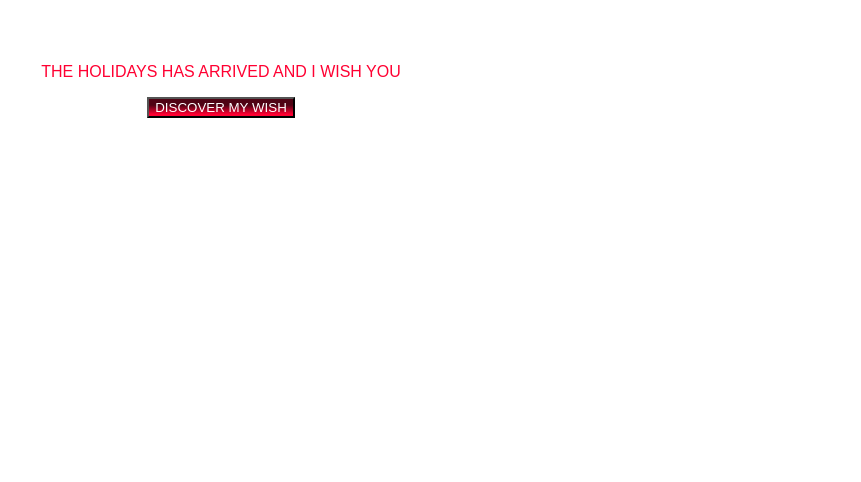
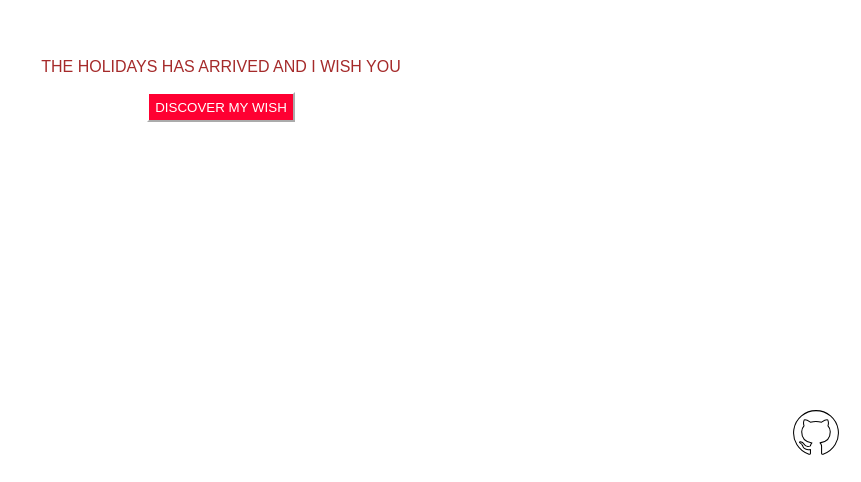
Before and after one commit to AchrafHannoun/snowfall, a website built with Vite: page index.html in a window 1280 px wide. Shown: the part 318-800 px from the top of the page, without its empty margins (419-1280 px from the left). Built offline with nearby package versions, Linux system fonts and the light colour scheme; a web font is replaced by a local one.

Commit message:
add github link

```diff
--- a/index.html
+++ b/index.html
@@ -1,11 +1,13 @@
-<!doctype html>
+<!DOCTYPE html>
 <html lang="en">
   <head>
     <meta charset="UTF-8" />
-    <link rel="preconnect" href="https://fonts.googleapis.com">
-<link rel="preconnect" href="https://fonts.gstatic.com" crossorigin>
-<link href="https://fonts.googleapis.com/css2?family=Rouge+Script&display=swap" rel="stylesheet">
-    <link rel="icon" type="image/svg+xml" href="/vite.svg" />
+    <link rel="preconnect" href="https://fonts.googleapis.com" />
+    <link rel="preconnect" href="https://fonts.gstatic.com" crossorigin />
+    <link
+      href="https://fonts.googleapis.com/css2?family=Rouge+Script&display=swap"
+      rel="stylesheet"
+    />
     <meta name="viewport" content="width=device-width, initial-scale=1.0" />
     <title>Snow Fall</title>
   </head>
@@ -14,7 +16,14 @@
       <p class="intro-sentence">THE HOLIDAYS HAS ARRIVED AND I WISH YOU</p>
       <button class="button" id="button">DISCOVER MY WISH</button>
     </section>
-
+    <a
+      href="https://github.com/AchrafHannoun/snowfall"
+      id="contact"
+      class="contact"
+      target="_blank"
+    >
+      <img src="public/github.svg" id="github" class="github" />
+    </a>
     <script type="module" src="/src/main.ts"></script>
   </body>
 </html>
--- a/src/main.ts
+++ b/src/main.ts
@@ -1,40 +1,37 @@
-import startMainAnimation from './functions/startMainAnimation';
+import startMainAnimation from "./functions/startMainAnimation";
 
-import './style.css'
+import "./style.css";
 
-const app = document.getElementById('app');
-const button = document?.getElementById('button') as HTMLElement
-
+const app = document.getElementById("app");
+const button = document?.getElementById("button") as HTMLElement;
 
 const fullAnimation = () => {
-    const introSection = document.getElementById('intro-section') as HTMLElement
-    introSection.style.display='none'
-    const firstScreen = document.createElement('div');
-    firstScreen.style.background='#c5c5c5'
-    firstScreen.style.width='98%'
-    firstScreen.style.height='98%'
-    firstScreen.style.animation='first 2s'
-    app?.appendChild(firstScreen)
-    setTimeout(()=>{
-        firstScreen.style.display='none'
-    }, 3000)
+  const introSection = document.getElementById("intro-section") as HTMLElement;
+  introSection.style.display = "none";
+  const firstScreen = document.createElement("div");
+  firstScreen.style.background = "#c5c5c5";
+  firstScreen.style.width = "98%";
+  firstScreen.style.height = "98%";
+  firstScreen.style.animation = "first 2s";
+  app?.appendChild(firstScreen);
+  setTimeout(() => {
+    firstScreen.style.display = "none";
+  }, 3000);
 
+  setTimeout(() => {
+    const secondScreen = document.createElement("div");
+    secondScreen.style.background = "#fed8a3";
+    secondScreen.style.width = "98%";
+    secondScreen.style.height = "98%";
+    secondScreen.style.animation = "first 2s";
+    secondScreen.style.position = "absolute";
 
+    app?.appendChild(secondScreen);
     setTimeout(() => {
-        const secondScreen = document.createElement('div')
-        secondScreen.style.background='#fed8a3'
-        secondScreen.style.width='98%'
-        secondScreen.style.height='98%'
-        secondScreen.style.animation='first 2s'
-        secondScreen.style.position='absolute'
+      secondScreen.style.display = "none";
+    }, 2000);
+  }, 1000);
 
-        app?.appendChild(secondScreen)
-        setTimeout(()=>{
-            secondScreen.style.display='none'
-        }, 2000)
-    }, 1000)
-
-    setTimeout(startMainAnimation, 3000)
-
-  }
-button?.addEventListener('click', fullAnimation);
+  setTimeout(startMainAnimation, 3000);
+};
+button?.addEventListener("click", fullAnimation);
--- a/src/style.css
+++ b/src/style.css
@@ -92,13 +92,27 @@ main {
   flex-direction: column;
 }
 .intro-sentence {
-  color: rgb(255,0,50);
+  color: brown;
 }
 .button {
   background: rgb(255,0,50);
-  background: linear-gradient(0deg, rgba(255,0,50,1) 10%, rgba(79,3,20,1) 64%, rgba(79,3,20,1) 65%);
   color:white;
   width:fit-content;
-  height: fit-content;
-  margin: auto
+  height: 30px;
+  margin: auto;
+  border-color: white;
 }
+
+.contact {
+  position: absolute;
+  bottom: 20px;
+  right: 20px;
+  display: inline-block;
+  z-index: 1;
+}
+
+
+.github {
+  width: 50px;
+  height: 50px;
+}
```
Also changed, not shown: src/functions/startMainAnimation.ts (+26 -26 lines), ReadMe.md (added), public/github.svg (added).
